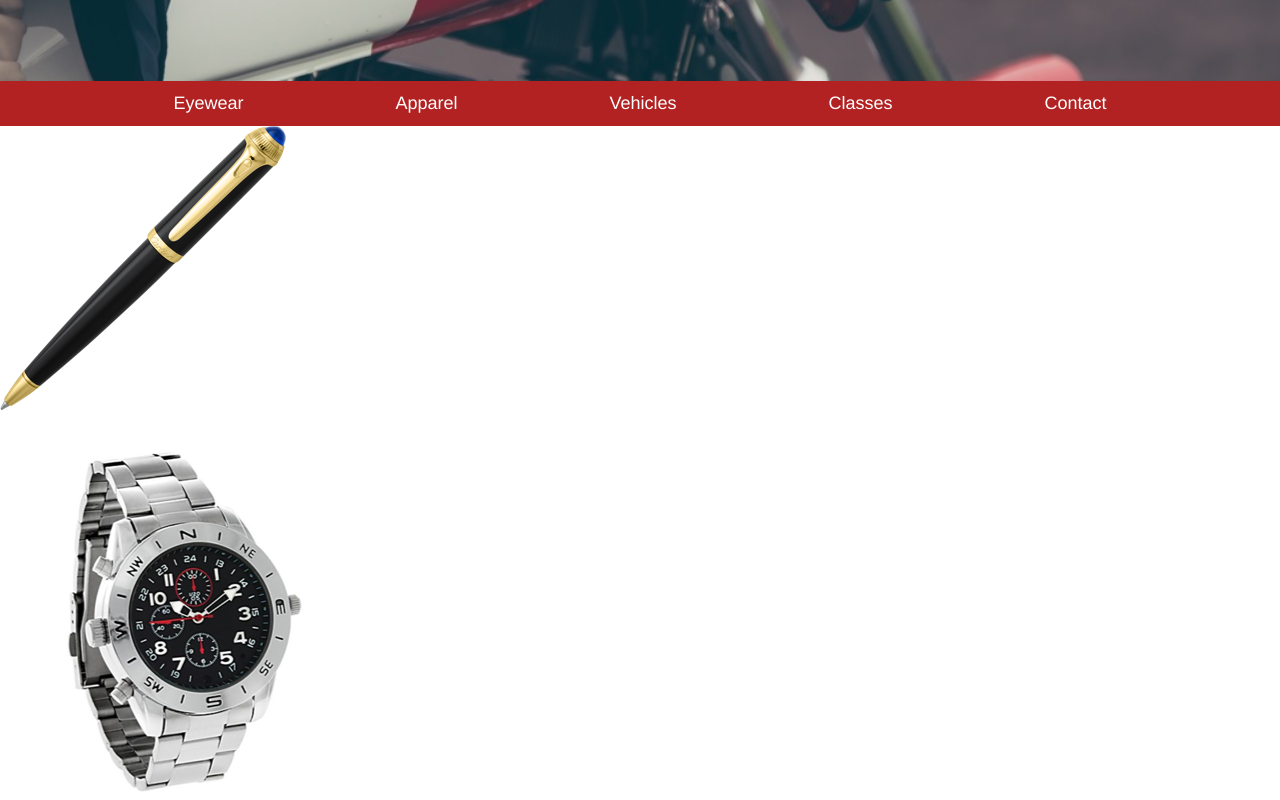
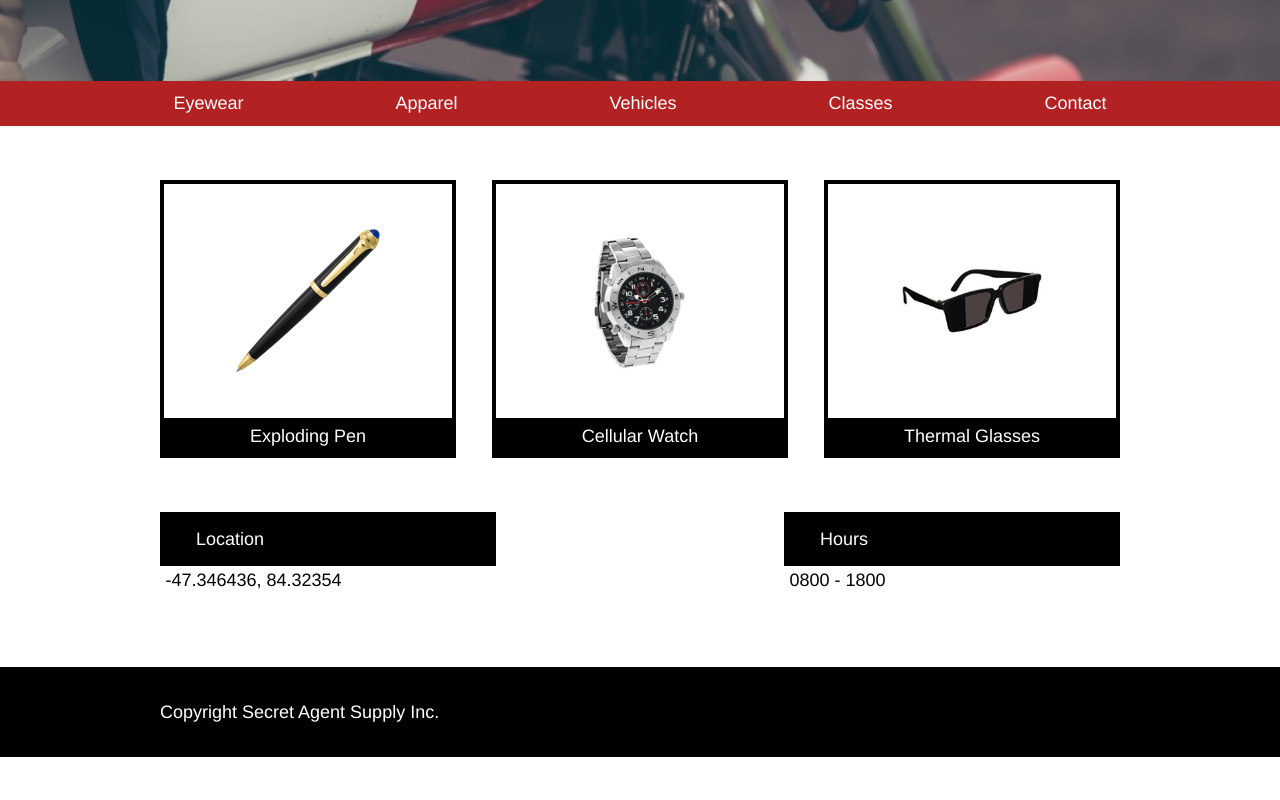
Before and after one commit to dcupitt/secretagent, a plain HTML site: page index.html in a window 1280 px wide. Shown: the part 420-1220 px from the top of the page. After the commit the page ends 1177 px from the top, so only its background shows below. Drawn offline with Linux system fonts and the light colour scheme.

Commit message:
lower styling

```diff
--- a/index.html
+++ b/index.html
@@ -44,39 +44,64 @@
   </nav>
 
 <!-- Products -->
-<div id="middle">
-
-  <div class="item">
+<div>
+  <div class="container">
+    <div class="items">
       <div class="product">
+        <div class="productimage">
           <img src="./resources/images/pen.png" alt="Exploding Pen">
+        </div>
+        <div class="productname">
           <p>Exploding Pen</p>
         </div>
+      </div>
       <div class="product">
+        <div class="productimage">
           <img src="./resources/images/watch.png" alt="Cellular Watch">
+        </div>
+        <div class="productname">
           <p>Cellular Watch</p>
         </div>
+      </div>
       <div class="product">
+        <div class="productimage">
           <img src="./resources/images/glasses.png" alt="Thermal Glasses">
+        </div>
+        <div class="productname">
           <p>Thermal Glasses</p>
         </div>
       </div>
+    </div>
+  </div>
+</div>
 
-</div>
 <!-- Location -->
 <div>
-    <div>
+  <div class="information container">
+    <div class="info">
+      <div class="infotop">
         <p>Location</p>
+      </div>
+      <div class="infobottom">
         <p>-47.346436, 84.32354</p>
       </div>
-    <div>
+    </div>
+    <div class="info">
+      <div class="infotop">
         <p>Hours</p>
+      </div>
+      <div class="infobottom">
         <p>0800 - 1800</p>
+      </div>
+    </div>
   </div>
 </div>
 
 <!-- Footer -->
 <div class="footer">
+  <div class="footertext container">
     <p>Copyright Secret Agent Supply Inc.<p>
+  </div>
 </div>
 
   </div>
--- a/resources/css/index.css
+++ b/resources/css/index.css
@@ -11,6 +11,9 @@ html {
 header,
 footer,
 .bannertext,
+.productname,
+.infotop,
+.footer,
 .product h4 {
   background-color: black;
 }
@@ -71,6 +74,67 @@ li {
   padding: 0.75rem 0.75rem;
 }
 
+/* Products styling */
+.items {
+  display: flex;
+  justify-content: space-between;
+  padding: 3rem 0;
+}
+
+.product {
+  display: flex;
+  flex-direction: column;
+  justify-content: center;
+  align-items: center;
+  width: 30%;
+  height: auto;
+  border: 4px solid black;
+}
+
+.productimage {
+  height: 13rem;
+  display: flex;
+  flex-direction: column;
+  justify-content: center;
+}
+
+.productimage img {
+  max-width: 8rem;
+}
+
+.productname {
+  width: 100%;
+  text-align: center;
+  padding: 0.5rem 0;
+}
+
+/* Location styling */
+.information {
+  display: flex;
+  justify-content: space-between;
+  padding-bottom: 4rem;
+}
+
+.info {
+  width: 35%;
+}
+
+.infotop {
+  padding: 1rem 2rem;
+}
+
+.infobottom {
+  color: black;
+  padding: 0.3rem;
+}
+
+/* Footer styling */
+.footer {
+  height: 5rem;
+  display: flex;
+  align-items: center;
+}
+
 /* Font styling */
 h1,
 h3 {
```
Lines whose indentation alone changed are shown as unchanged.
